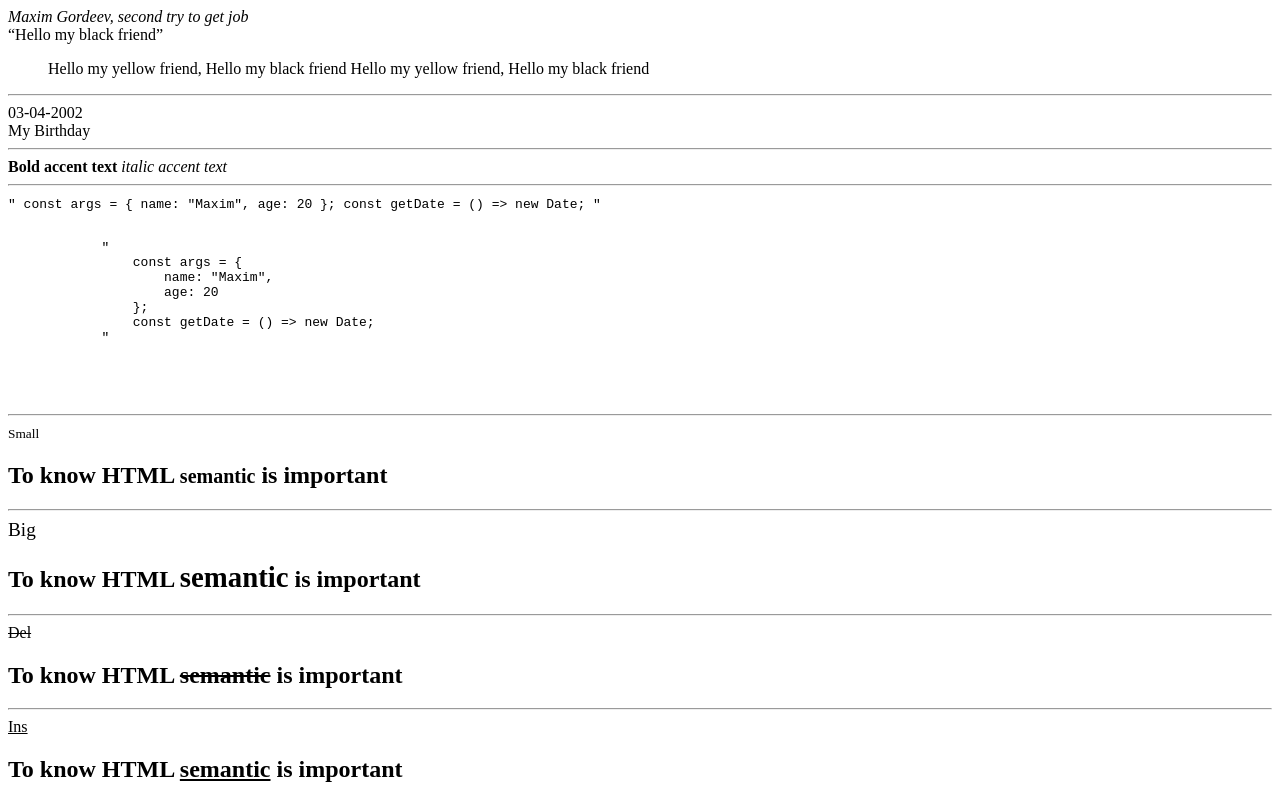
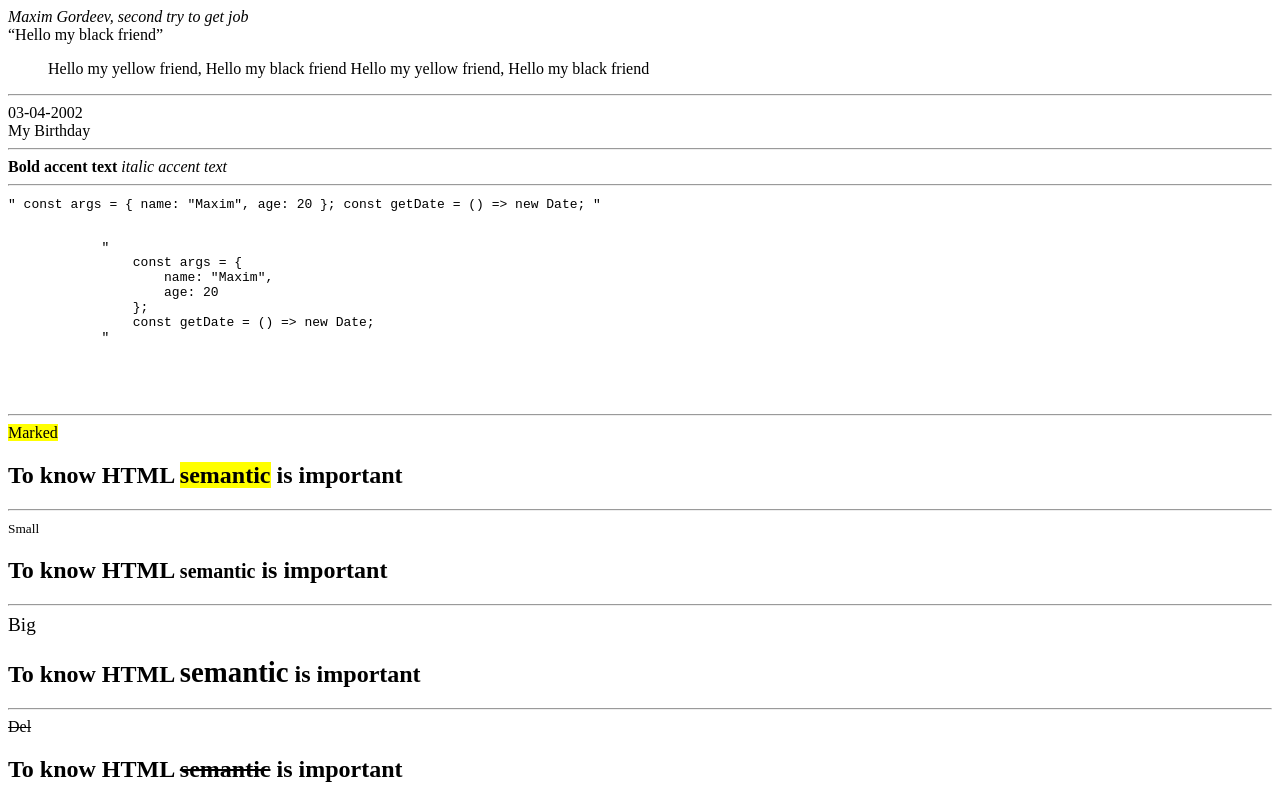
Before and after one commit to zaky06/front2023, a plain HTML site: page html5/simant-text.html in a window 1280 px wide. Shown: the top 800 px of the page. Drawn offline with Linux system fonts and the light colour scheme.

Commit message:
add marked in simant-text

```diff
--- a/html5/simant-text.html
+++ b/html5/simant-text.html
@@ -65,6 +65,12 @@
     <br>
     <hr>
 
+    <!-- тег <mark> (будет выделенно маркером) -->
+    <mark>Marked</mark>
+    <h2>To know HTML <mark>semantic</mark> is important</h2>
+
+    <hr>
+
     <!-- теги small & big для уменьшения и увеличения текста (слова в предложении)  -->
     <small>Small</small>
     <h2>
```
